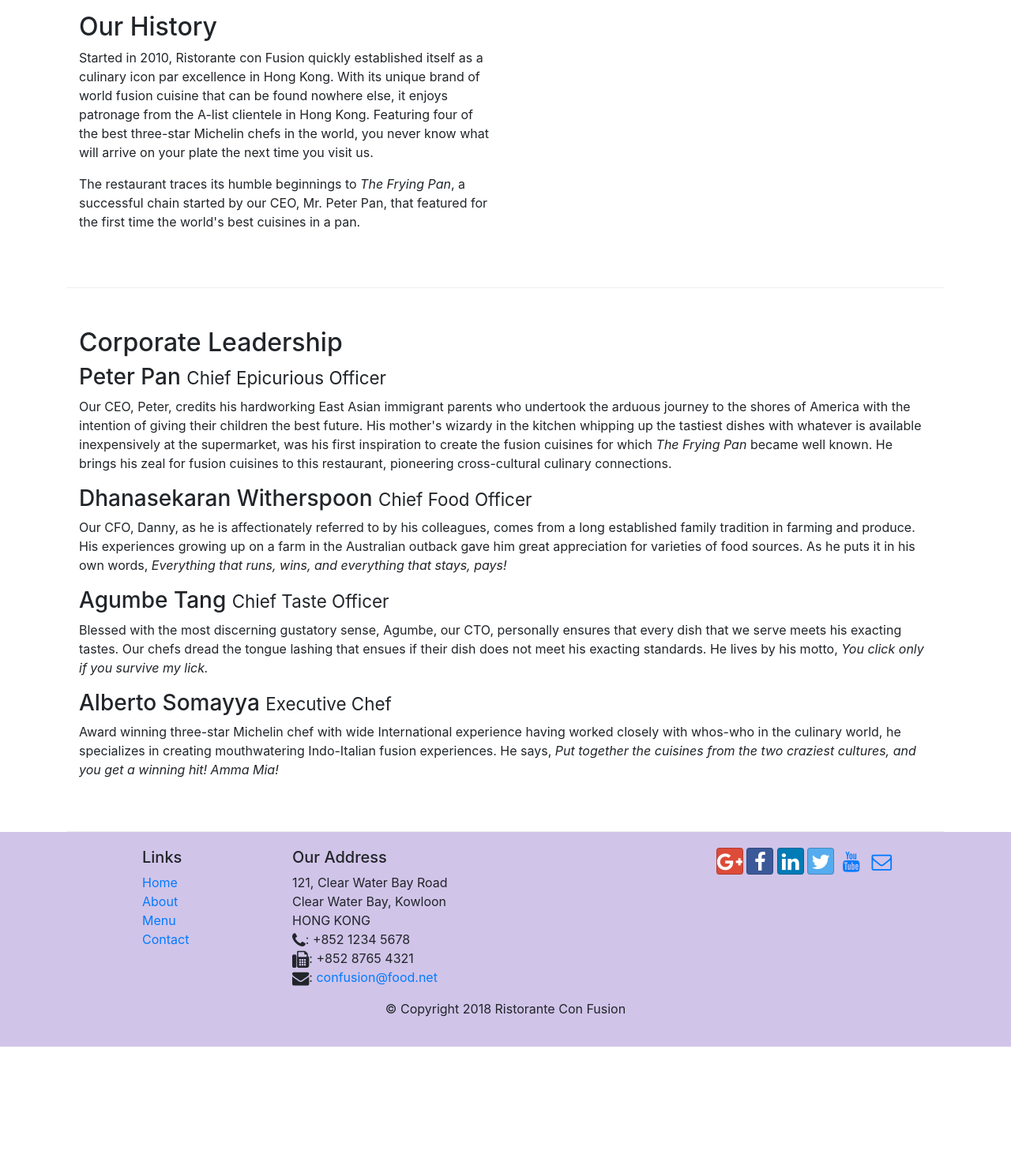
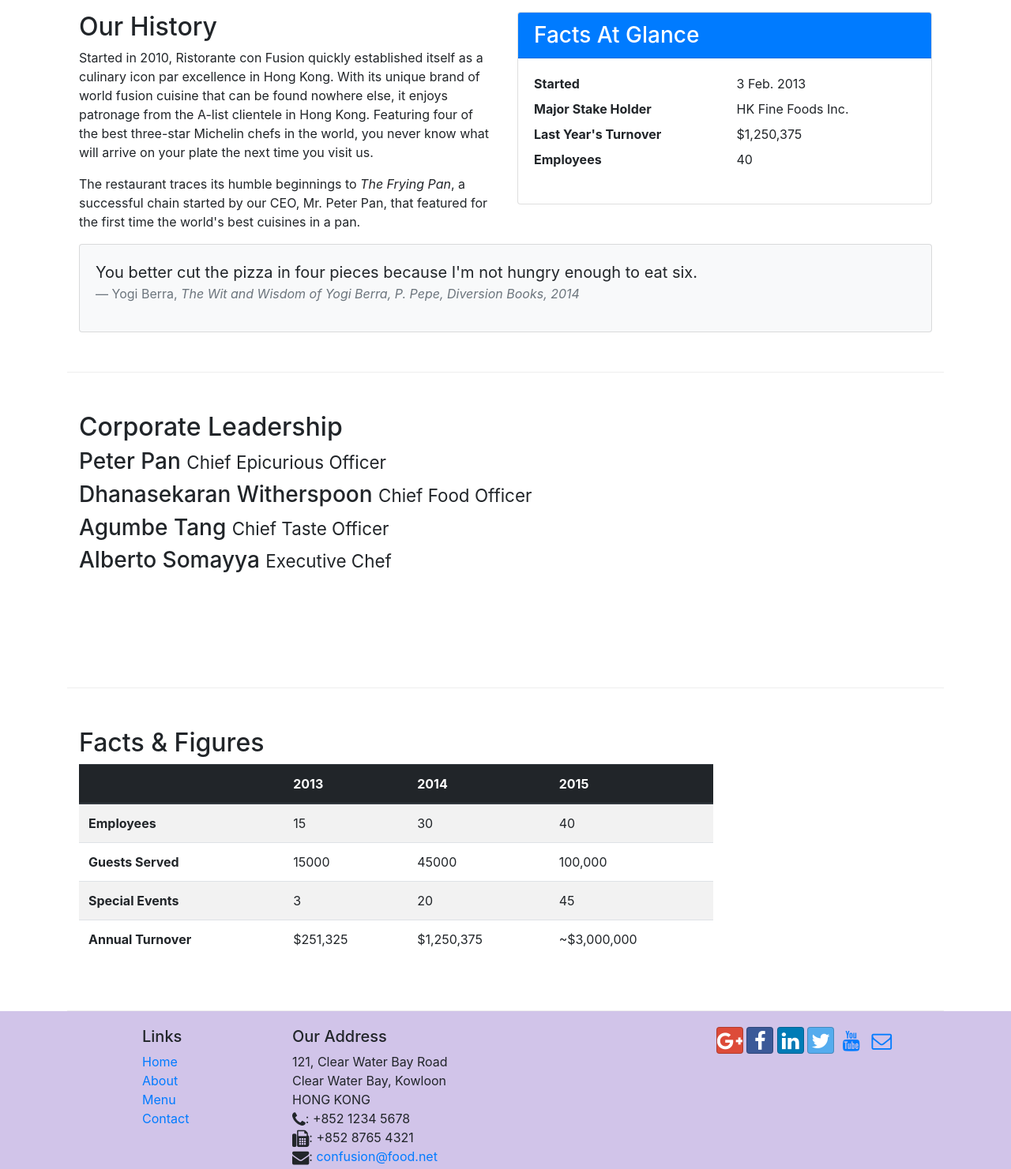
Before and after one commit to DjamilaBENNACER/Front-End-Web-UI-Frameworks-and-Tools-Bootstrap-4, a website: page aboutus.html in a window 1280 px wide. Shown: the part 500-1981 px from the top of the page at 79% size. Before the commit the page ends 1826 px from the top, so only its background shows below. Drawn offline with nearby package versions, Linux system fonts and the light colour scheme.

Commit message:
Tables and Cards

```diff
--- a/aboutus.html
+++ b/aboutus.html
@@ -26,8 +26,8 @@
             <a class="navbar-brand" href="#">Ristorante Con Fusion</a>
             <div class="collapse navbar-collapse" id="Navbar">
                 <ul class="navbar-nav mr-auto">
-                    <li class="nav-item"><a class="nav-link" href="./index.html"><span
-                                class="fa fa-home fa-lg"></span>Home</a></li>
+                    <li class="nav-item"><a class="nav-link" href="./index.html"><span class="fa fa-home fa-lg"></span>
+                            Home</a></li>
 
 
 
@@ -82,16 +82,44 @@
                 <p>The restaurant traces its humble beginnings to <em>The Frying Pan</em>, a successful chain started by
                     our CEO, Mr. Peter Pan, that featured for the first time the world's best cuisines in a pan.</p>
             </div>
-            <div class="col-12 col-sm-6">
+            <div class="col-sm">
+                <div class="card">
+                    <h3 class="card-header bg-primary text-white">Facts At Glance</h3>
+                    <div class="card-body">
+                        <dl class="row">
+                            <dt class="col-6">Started</dt>
+                            <dd class="col-6">3 Feb. 2013</dd>
+                            <dt class="col-6">Major Stake Holder</dt>
+                            <dd class="col-6">HK Fine Foods Inc.</dd>
+                            <dt class="col-6">Last Year's Turnover</dt>
+                            <dd class="col-6">$1,250,375</dd>
+                            <dt class="col-6">Employees</dt>
+                            <dd class="col-6">40</dd>
+                        </dl>
+                    </div>
+                </div>
+            </div>
+            <div class="col-12">
+                <div class="card card-body bg-light">
+                    <blockquote class="blockquote">
+                        <p class="mb-0">You better cut the pizza in four pieces because
+                            I'm not hungry enough to eat six.</p>
+                        <footer class="blockquote-footer">Yogi Berra,
+                            <cite title="Source Title">The Wit and Wisdom of Yogi Berra,
+                                P. Pepe, Diversion Books, 2014</cite>
+                        </footer>
+                    </blockquote>
+                </div>
             </div>
         </div>
 
 
         <div class="row row-content">
-            <div class="col">
+            <div class="col-12">
                 <h2>Corporate Leadership</h2>
                 <h3>Peter Pan <small>Chief Epicurious Officer</small></h3>
-                <p>Our CEO, Peter, credits his hardworking East Asian immigrant parents who undertook the arduous
+                <p class="d-none d-sm-black">Our CEO, Peter, credits his hardworking East Asian immigrant parents who
+                    undertook the arduous
                     journey to the shores of America with the intention of giving their children the best future. His
                     mother's wizardy in the kitchen whipping up the tastiest dishes with whatever is available
                     inexpensively at the supermarket, was his first inspiration to create the fusion cuisines for which
@@ -99,22 +127,74 @@
                     restaurant, pioneering cross-cultural culinary connections.
                 </p>
                 <h3>Dhanasekaran Witherspoon <small>Chief Food Officer</small></h3>
-                <p>Our CFO, Danny, as he is affectionately referred to by his colleagues, comes from a long established
+                <p class="d-none d-sm-black">Our CFO, Danny, as he is affectionately referred to by his colleagues,
+                    comes from a long established
                     family tradition in farming and produce. His experiences growing up on a farm in the Australian
                     outback gave him great appreciation for varieties of food sources. As he puts it in his own words,
                     <em>Everything that runs, wins, and everything that stays, pays!</em>
                 </p>
                 <h3>Agumbe Tang <small>Chief Taste Officer</small></h3>
-                <p>Blessed with the most discerning gustatory sense, Agumbe, our CTO, personally ensures that every dish
+                <p class="d-none d-sm-black">Blessed with the most discerning gustatory sense, Agumbe, our CTO,
+                    personally ensures that every dish
                     that we serve meets his exacting tastes. Our chefs dread the tongue lashing that ensues if their
                     dish does not meet his exacting standards. He lives by his motto, <em>You click only if you survive
                         my lick.</em></p>
                 <h3>Alberto Somayya <small>Executive Chef</small></h3>
-                <p>Award winning three-star Michelin chef with wide International experience having worked closely with
+                <p class="d-none d-sm-black">Award winning three-star Michelin chef with wide International experience
+                    having worked closely with
                     whos-who in the culinary world, he specializes in creating mouthwatering Indo-Italian fusion
                     experiences. He says, <em>Put together the cuisines from the two craziest cultures, and you get a
                         winning hit! Amma Mia!</em></p>
             </div>
+
+
+        </div>
+
+        <div class="row row-content">
+            <div class="col-12 col-sm-9">
+                <h2>Facts &amp; Figures</h2>
+
+                <div class="table-responsive">
+                    <table class="table table-striped">
+                        <thead class="thead-dark">
+                            <tr>
+                                <th>&nbsp;</th>
+                                <th>2013</th>
+                                <th>2014</th>
+                                <th>2015</th>
+                            </tr>
+                        </thead>
+                        <tbody>
+                            <tr>
+                                <th>Employees</th>
+                                <td>15</td>
+                                <td>30</td>
+                                <td>40</td>
+                            </tr>
+                            <tr>
+                                <th>Guests Served</th>
+                                <td>15000</td>
+                                <td>45000</td>
+                                <td>100,000</td>
+                            </tr>
+                            <tr>
+                                <th>Special Events</th>
+                                <td>3</td>
+                                <td>20</td>
+                                <td>45</td>
+                            </tr>
+                            <tr>
+                                <th>Annual Turnover</th>
+                                <td>$251,325</td>
+                                <td>$1,250,375</td>
+                                <td>~$3,000,000</td>
+                            </tr>
+                        </tbody>
+                    </table>
+                </div>
+
+            </div>
+            <div class="col-12 col-sm-3"></div>
         </div>
 
     </div>
```
Also changed, not shown: index.html (+1 -1 lines).
